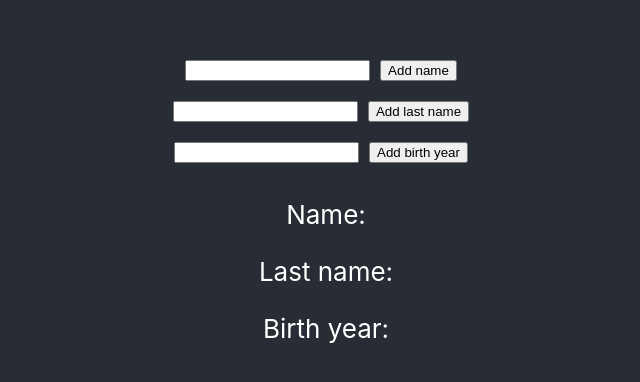
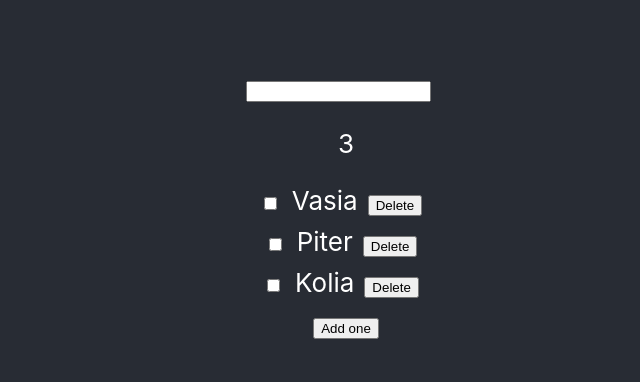
Before and after one commit to Vladislavv99/ract-prac, a React (Create React App) app: page / in a window 1280 px wide. Shown: the part 190-572 px from the top of the page, without its empty margins (314-954 px from the left). Built offline with nearby package versions, Linux system fonts and the light colour scheme.

Commit message:
start checked

```diff
--- a/src/App.css
+++ b/src/App.css
@@ -1,3 +1,9 @@
+ul {
+  list-style: none;
+}
+input {
+  margin-right: 15px;
+}
 .App {
   text-align: center;
 }
--- a/src/App.js
+++ b/src/App.js
@@ -1,15 +1,12 @@
-// import List from "./List";
-// import MyClassComponent from "./MyClassComponent";
-import TestUseReduserComponent from "./TestUseReduserComponent";
+import List from "./List";
+
 import "./App.css";
 
 function App() {
   return (
     <div className="App">
       <header className="App-header">
-        {/* <List /> */}
-        {/* <MyClassComponent /> */}
-        <TestUseReduserComponent />
+        <List />
       </header>
     </div>
   );
--- a/src/List.js
+++ b/src/List.js
@@ -1,19 +1,19 @@
 import ListItem from "./ListItem";
-import { useEffect, useLayoutEffect, useState } from "react";
+import { useEffect, useState } from "react";
 import { nanoid } from "nanoid";
 
 function List() {
-  const [arr, setArr] = useState([
-    { id: nanoid(), name: "Vasia" },
-    { id: nanoid(), name: "Piter" },
-    { id: nanoid(), name: "Kolia" },
-  ]);
+  const [arr, setArr] = useState(
+    JSON.parse(localStorage.getItem("arr")) || [
+      { id: nanoid(), name: "Vasia" },
+      { id: nanoid(), name: "Piter" },
+      { id: nanoid(), name: "Kolia" },
+    ]
+  );
   const [item, setItem] = useState("");
-  const [isHello, setIsHello] = useState(false);
 
   useEffect(() => {
-    localStorage.setItem("Arr", JSON.stringify(arr));
-    console.log("componentDidUpdate");
+    localStorage.setItem("arr", JSON.stringify(arr));
   }, [arr]);
 
   const onHandleClick = (item) => {
@@ -42,12 +42,6 @@ function List() {
     setArr(updatedNameList);
   };
 
-  useLayoutEffect(() => {
-    console.log("hello");
-  }, [isHello]);
-  const onHandleSayHello = () => {
-    setIsHello(!isHello);
-  };
   return (
     <ul>
       <input
@@ -63,8 +57,6 @@ function List() {
         <ListItem arr={arr} onDeleteClick={onDeleteClick} />
       )}
       <button onClick={() => onHandleClick(item)}>Add one</button>
-      <button onClick={onHandleSayHello}>Say hello</button>
-      {isHello ? <p>Hello</p> : null}
     </ul>
   );
 }
--- a/src/ListItem.js
+++ b/src/ListItem.js
@@ -1,7 +1,20 @@
+import { useState } from "react";
+
 function ListItem(props) {
+  const [check, setCheck] = useState([{ name: "", checked: false }]);
+
+  const handleChecked = (e) => {
+    if (e.target.checked) {
+      setCheck(!check);
+    } else {
+      setCheck(!check);
+    }
+  };
+
   return props.arr.map((item) => (
     <li key={item.id}>
-      {item.name}{" "}
+      <input type="checkbox" onChange={handleChecked} name={item.name} />
+      {item.name}
       <button onClick={() => props.onDeleteClick(item.id)}>Delete</button>
     </li>
   ));
```
